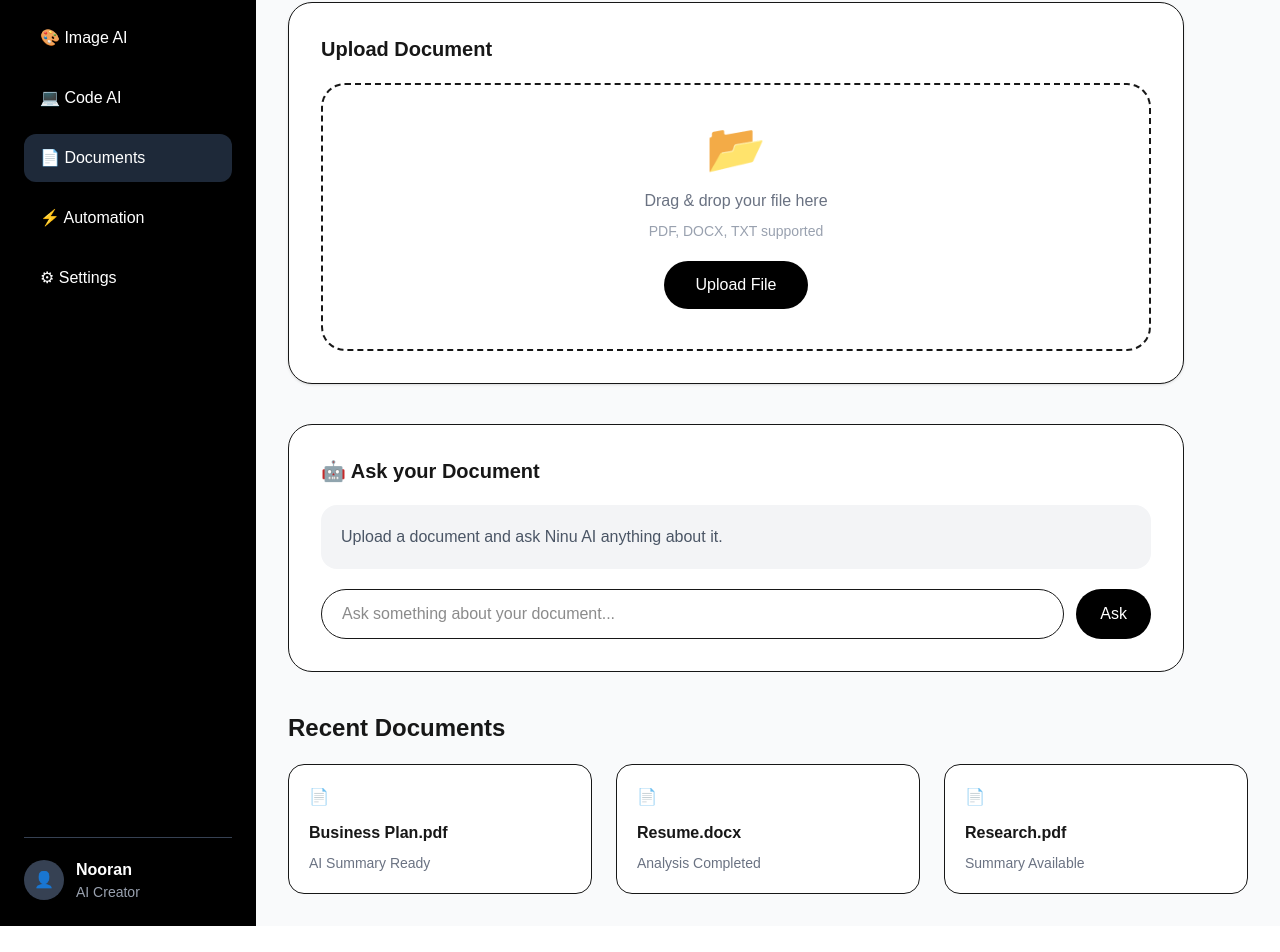
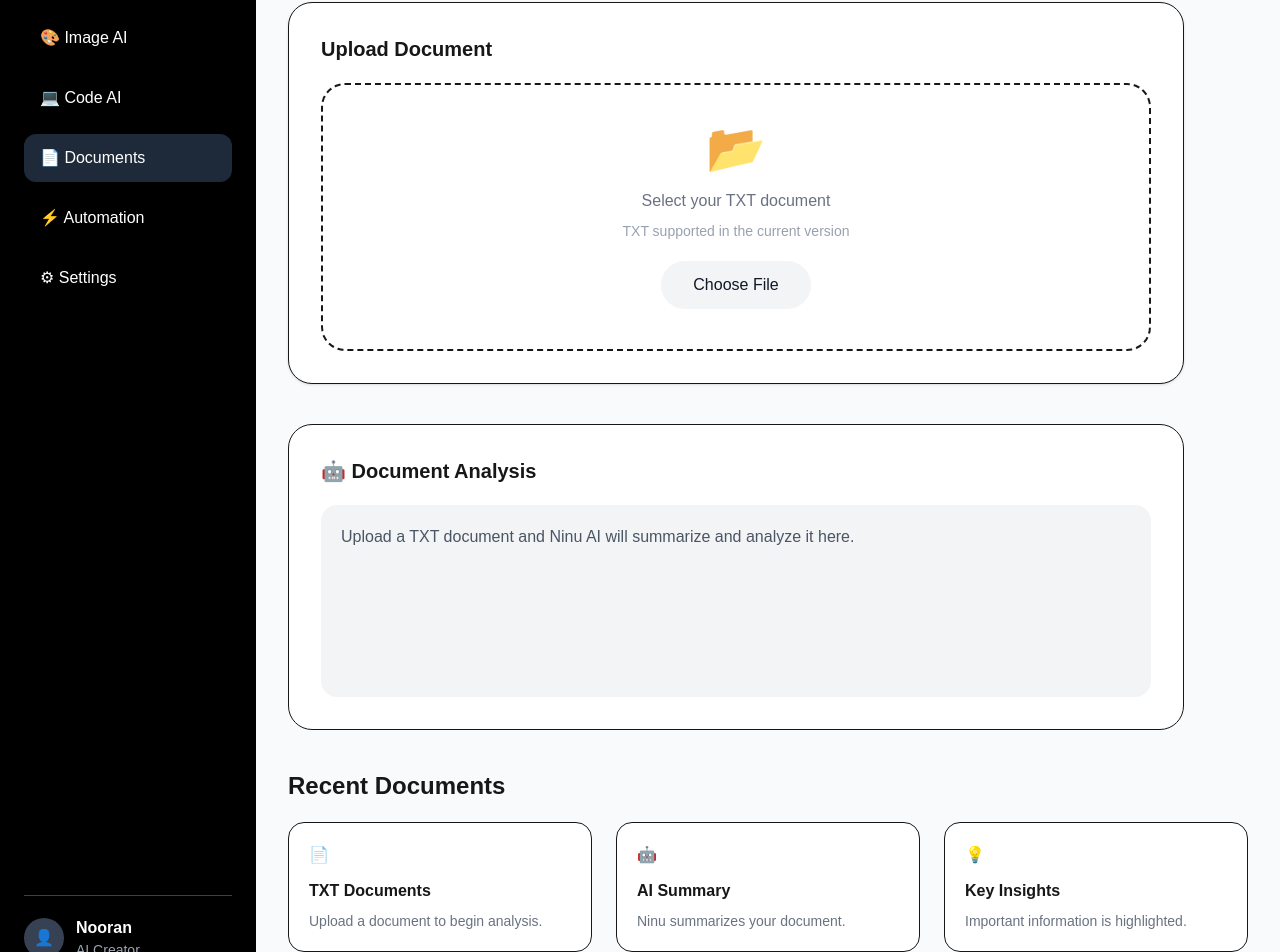
Before and after one commit to Noor123-sk/NinuAI, a Next.js app: page /dashboard/documents in a window 1280 px wide. Shown: the part 142-1094 px from the top of the page. Before the commit the page ends 1068 px from the top, so only its background shows below. Built offline with nearby package versions, Linux system fonts and the light colour scheme.

Commit message:
Add Ninu Documents AI

```diff
--- /dev/null
+++ b/src/app/api/documents/route.ts
@@ -0,0 +1,106 @@
+import { NextResponse } from "next/server";
+import OpenAI from "openai";
+
+const apiKey = process.env.OPENROUTER_API_KEY;
+
+if (!apiKey) {
+  throw new Error("OPENROUTER_API_KEY is not configured.");
+}
+
+const client = new OpenAI({
+  apiKey,
+  baseURL: "https://openrouter.ai/api/v1",
+});
+
+export async function POST(request: Request) {
+  try {
+    const formData = await request.formData();
+
+    const file = formData.get("file");
+
+    if (!(file instanceof File)) {
+      return NextResponse.json(
+        {
+          error: "Please upload a document.",
+        },
+        {
+          status: 400,
+        }
+      );
+    }
+
+    if (!file.name.toLowerCase().endsWith(".txt")) {
+      return NextResponse.json(
+        {
+          error: "Phase 1 supports TXT files only.",
+        },
+        {
+          status: 400,
+        }
+      );
+    }
+
+    const text = await file.text();
+
+    if (!text.trim()) {
+      return NextResponse.json(
+        {
+          error: "The uploaded document is empty.",
+        },
+        {
+          status: 400,
+        }
+      );
+    }
+
+    const limitedText = text.slice(0, 30000);
+
+    const response = await client.chat.completions.create({
+      model: "openai/gpt-4.1-mini",
+      max_tokens: 2000,
+      messages: [
+        {
+          role: "system",
+          content:
+            "You are Ninu Documents AI, an intelligent document analysis assistant. " +
+            "Analyze the provided document carefully. " +
+            "Give a clear summary, identify the main points, and highlight important information. " +
+            "Use headings and bullet points where helpful. " +
+            "Do not invent information that is not present in the document.",
+        },
+        {
+          role: "user",
+          content:
+            `Analyze the following document:\n\n${limitedText}\n\n` +
+            "Provide:\n" +
+            "1. A concise summary\n" +
+            "2. Main points\n" +
+            "3. Important details\n" +
+            "4. Any notable conclusions or action items",
+        },
+      ],
+    });
+
+    const reply =
+      response.choices[0]?.message?.content ||
+      "Ninu Documents AI could not analyze the document.";
+
+    return NextResponse.json({
+      fileName: file.name,
+      reply,
+    });
+  } catch (error: any) {
+    console.error("Documents AI Error:", error);
+
+    return NextResponse.json(
+      {
+        error:
+          error?.message ||
+          "Ninu Documents AI is temporarily unavailable.",
+      },
+      {
+        status: 500,
+      }
+    );
+  }
+}
--- a/src/app/dashboard/documents/page.tsx
+++ b/src/app/dashboard/documents/page.tsx
@@ -1,11 +1,59 @@
+"use client";
+
+import { useState } from "react";
+
 export default function DocumentsPage() {
+  const [file, setFile] = useState<File | null>(null);
+  const [response, setResponse] = useState("");
+  const [loading, setLoading] = useState(false);
+  const [error, setError] = useState("");
+
+  async function uploadDocument() {
+    if (!file || loading) {
+      return;
+    }
+
+    setLoading(true);
+    setResponse("");
+    setError("");
+
+    try {
+      const formData = new FormData();
+      formData.append("file", file);
+
+      const result = await fetch("/api/documents", {
+        method: "POST",
+        body: formData,
+      });
+
+      const data = await result.json();
+
+      if (!result.ok) {
+        throw new Error(
+          data.error || "Document analysis failed."
+        );
+      }
+
+      setResponse(
+        data.reply ||
+          "Ninu Documents AI could not analyze the document."
+      );
+    } catch (error: any) {
+      console.error("Document Error:", error);
+
+      setError(
+        error?.message ||
+          "Ninu Documents AI is temporarily unavailable."
+      );
+    } finally {
+      setLoading(false);
+    }
+  }
+
   return (
     <div>
-
-
       {/* Header */}
       <div>
-
         <h2 className="text-4xl font-bold text-gray-900">
           📄 Ninu Documents AI
         </h2>
@@ -13,161 +61,139 @@ export default function DocumentsPage() {
         <p className="text-gray-500 mt-2">
           Upload, analyze and understand your documents with AI
         </p>
-
       </div>
-
-
 
       {/* Upload Area */}
       <div className="mt-10 bg-white border rounded-3xl shadow-sm p-8 max-w-4xl">
-
-
         <h3 className="text-xl font-bold mb-5">
           Upload Document
         </h3>
 
-
         <div className="border-2 border-dashed rounded-3xl p-10 text-center">
-
-          <div className="text-5xl">
-            📂
-          </div>
-
+          <div className="text-5xl">📂</div>
 
           <p className="mt-4 text-gray-500">
-            Drag & drop your file here
+            Select your TXT document
           </p>
 
-
           <p className="text-sm text-gray-400 mt-2">
-            PDF, DOCX, TXT supported
+            TXT supported in the current version
           </p>
 
+          <input
+            id="document-upload"
+            type="file"
+            accept=".txt,text/plain"
+            onChange={(event) => {
+              const selectedFile =
+                event.target.files?.[0] || null;
 
-          <button className="mt-5 bg-black text-white px-8 py-3 rounded-full">
-            Upload File
-          </button>
+              setFile(selectedFile);
+              setResponse("");
+              setError("");
+            }}
+            className="hidden"
+          />
 
+          <label
+            htmlFor="document-upload"
+            className="inline-block mt-5 bg-gray-100 text-gray-900 px-8 py-3 rounded-full cursor-pointer hover:bg-gray-200"
+          >
+            Choose File
+          </label>
 
+          {file && (
+            <div className="mt-4">
+              <p className="font-medium text-gray-700">
+                📄 {file.name}
+              </p>
+
+              <button
+                onClick={uploadDocument}
+                disabled={loading}
+                className="mt-4 bg-black text-white px-8 py-3 rounded-full disabled:opacity-50"
+              >
+                {loading
+                  ? "🤖 Ninu is analyzing..."
+                  : "✨ Analyze Document"}
+              </button>
+            </div>
+          )}
         </div>
-
-
       </div>
-
-
-
 
       {/* AI Document Assistant */}
       <div className="mt-10 bg-white border rounded-3xl p-8 max-w-4xl">
-
-
         <h3 className="text-xl font-bold mb-5">
-          🤖 Ask your Document
+          🤖 Document Analysis
         </h3>
 
-
-
-        <div className="bg-gray-100 rounded-2xl p-5">
-
-          <p className="text-gray-600">
-            Upload a document and ask Ninu AI anything about it.
-          </p>
-
+        <div className="bg-gray-100 rounded-2xl p-5 min-h-48 overflow-y-auto">
+          {loading ? (
+            <p className="text-gray-600 animate-pulse">
+              Ninu AI is reading your document...
+            </p>
+          ) : error ? (
+            <p className="text-red-600">
+              {error}
+            </p>
+          ) : response ? (
+            <pre className="whitespace-pre-wrap font-sans text-gray-700 text-sm leading-6">
+              {response}
+            </pre>
+          ) : (
+            <p className="text-gray-600">
+              Upload a TXT document and Ninu AI will
+              summarize and analyze it here.
+            </p>
+          )}
         </div>
-
-
-
-        <div className="mt-5 flex gap-3">
-
-
-          <input
-            type="text"
-            placeholder="Ask something about your document..."
-            className="flex-1 border rounded-full px-5 py-3 outline-none"
-          />
-
-
-          <button className="bg-black text-white px-6 rounded-full">
-            Ask
-          </button>
-
-
-        </div>
-
-
       </div>
-
-
-
 
       {/* Recent Documents */}
       <div className="mt-10">
-
-
         <h3 className="text-2xl font-bold mb-5">
           Recent Documents
         </h3>
 
-
-
         <div className="grid md:grid-cols-3 gap-6">
-
-
           <div className="bg-white border rounded-2xl p-5">
-
             📄
 
             <h4 className="font-bold mt-3">
-              Business Plan.pdf
+              TXT Documents
             </h4>
 
             <p className="text-gray-500 text-sm mt-2">
-              AI Summary Ready
+              Upload a document to begin analysis.
             </p>
-
           </div>
 
-
-
-
           <div className="bg-white border rounded-2xl p-5">
-
-            📄
+            🤖
 
             <h4 className="font-bold mt-3">
-              Resume.docx
+              AI Summary
             </h4>
 
             <p className="text-gray-500 text-sm mt-2">
-              Analysis Completed
+              Ninu summarizes your document.
             </p>
-
           </div>
 
-
-
-
           <div className="bg-white border rounded-2xl p-5">
-
-            📄
+            💡
 
             <h4 className="font-bold mt-3">
-              Research.pdf
+              Key Insights
             </h4>
 
             <p className="text-gray-500 text-sm mt-2">
-              Summary Available
+              Important information is highlighted.
             </p>
-
           </div>
-
-
         </div>
-
-
       </div>
-
-
     </div>
   );
 }
```
Also changed, not shown: ninu-test.txt (added).
